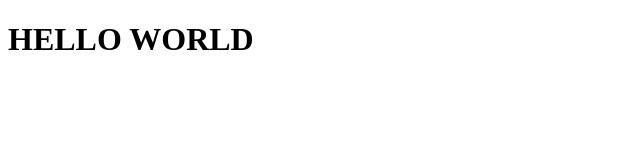
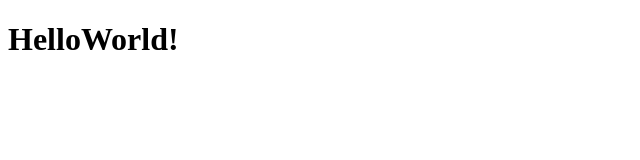
Before and after one commit to cgp-internal/Ori-Brook_1722785820.9053712, a plain HTML site: page index.html in a window 1280 px wide. Shown: the whole page, without its empty margins (0-640 px from the left). Drawn offline with Linux system fonts and the light colour scheme.

Commit message:
Update index.html

```diff
--- a/index.html
+++ b/index.html
@@ -3,9 +3,9 @@
 <head>
     <meta charset="UTF-8">
     <meta name="viewport" content="width=device-width, initial-scale=1.0">
-    <title>HELLO WORLD</title>
+    <title>HelloWorld!</title>
 </head>
 <body>
-    <h1>HELLO WORLD</h1>
+    <h1>HelloWorld!</h1>
 </body>
 </html>
```
